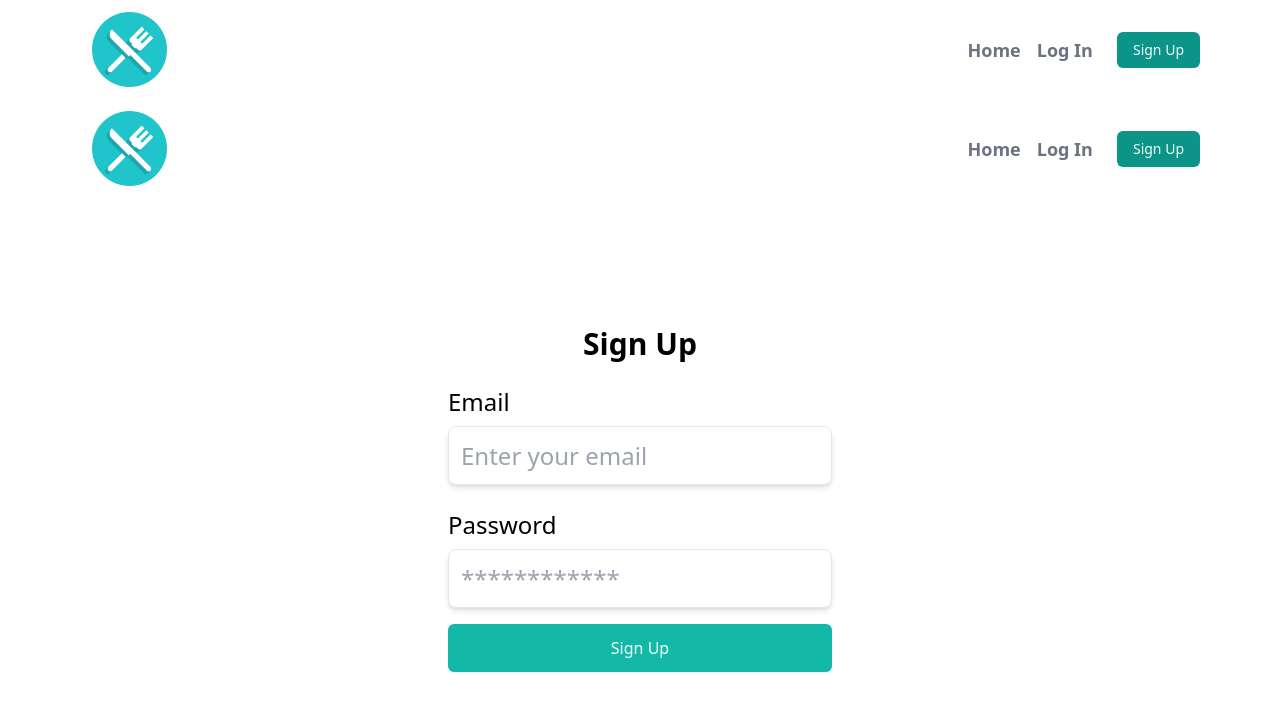
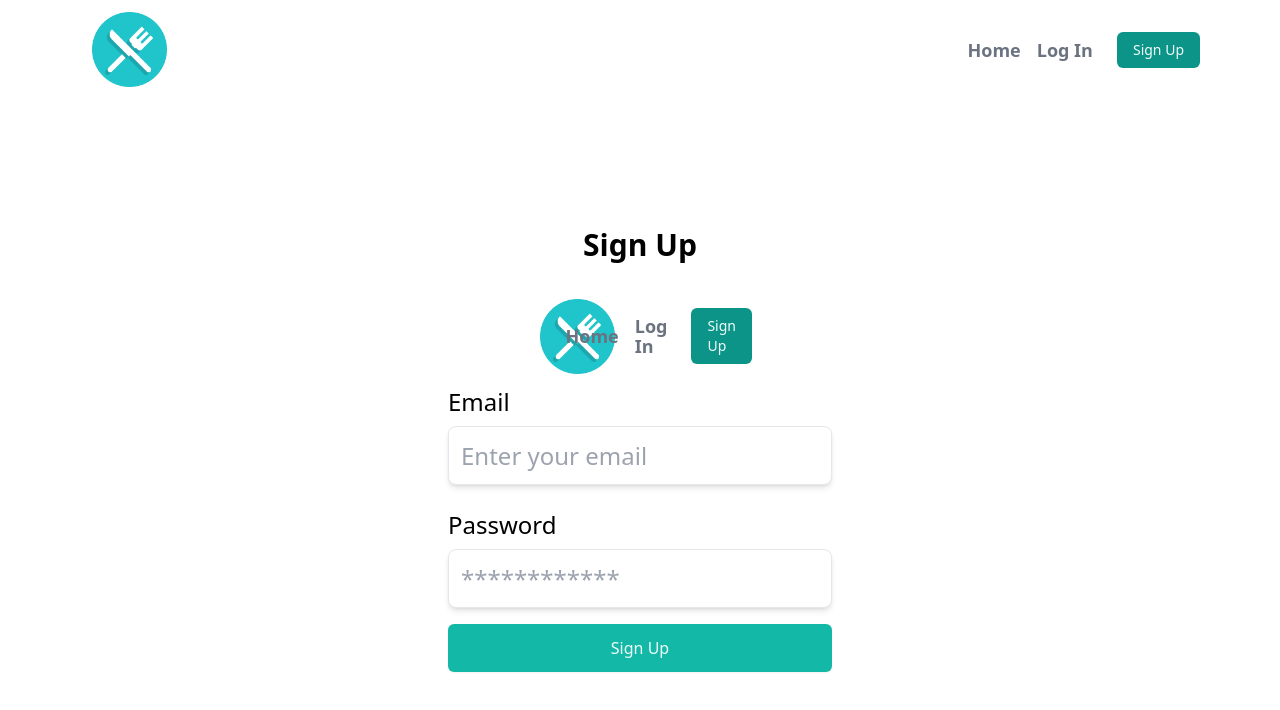
Before and after one commit to andre83411/Andrea-MontesFullStackRestaurantApplication, a Next.js app in the folder frontend/: page /register in a window 1280 px wide. Shown: the top 710 px of the page. Built offline with nearby package versions, Linux system fonts and the light colour scheme.

Commit message:
upadted register layout

```diff
--- a/frontend/components/FormRegister.jsx
+++ b/frontend/components/FormRegister.jsx
@@ -1,4 +1,5 @@
 import React from "react";
+import Layout from "./Layout";
 
 export default function FormRegister({
   title,
@@ -34,6 +35,7 @@ export default function FormRegister({
           <div className="mb-6 text-center">
             <h3 className="mb-4 text-2xl md:text-3xl font-bold">{title}</h3>
           </div>
+          <Layout>
           <form onSubmit={onSubmit}>
             <div className="mb-6">
               <label
@@ -88,6 +90,7 @@ export default function FormRegister({
               {buttonText}
             </button>
           </form>
+          </Layout>
         </div>
       </div>
     </section>
--- a/frontend/pages/register.js
+++ b/frontend/pages/register.js
@@ -45,7 +45,6 @@ export default function RegisterRoute() {
   if (loading) return <Loader />;
 
   return (
-    <Layout>
     <FormRegister
       title="Sign Up"
       buttonText="Sign Up"
@@ -54,6 +53,5 @@ export default function RegisterRoute() {
       callback={handleRegister}
       error={error}
     />
-    </Layout>
   );
 }
```
